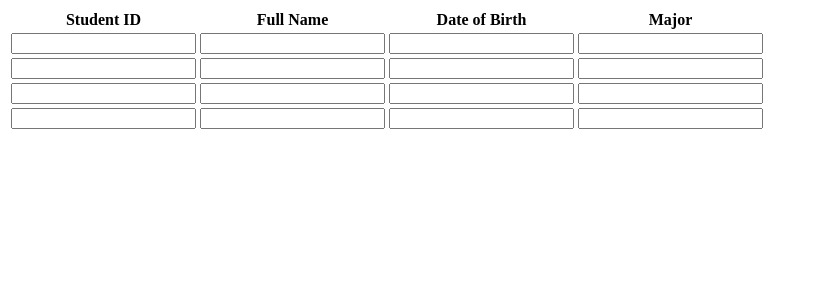
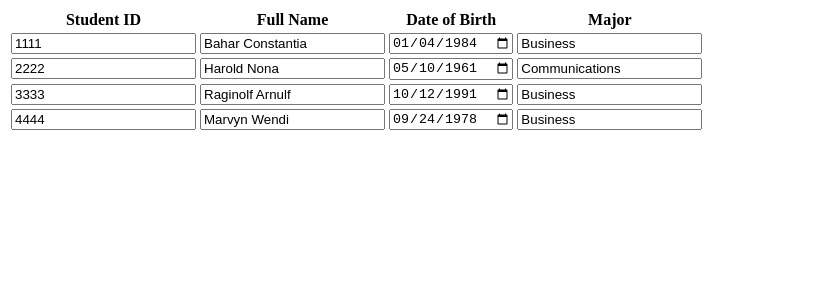
Before and after one commit to MRAlirad/tanstack-table, a React (Vite) app: page / in a window 1280 px wide. Shown: the top 300 px of the page, without its empty margins (0-815 px from the left). Built offline with nearby package versions, Linux system fonts and the light colour scheme.

Commit message:
TableCell: input props, type

```diff
--- a/components/Table.jsx
+++ b/components/Table.jsx
@@ -39,18 +39,30 @@ const columns = [
 	columnHelper.accessor('studentId', {
 		header: 'Student ID',
 		cell: TableCell,
+		meta: {
+			type: 'number',
+		},
 	}),
 	columnHelper.accessor('name', {
 		header: 'Full Name',
 		cell: TableCell,
+		meta: {
+			type: 'text',
+		},
 	}),
 	columnHelper.accessor('dateOfBirth', {
 		header: 'Date of Birth',
 		cell: TableCell,
+		meta: {
+			type: 'date',
+		},
 	}),
 	columnHelper.accessor('major', {
 		header: 'Major',
 		cell: TableCell,
+		meta: {
+			type: 'text',
+		},
 	}),
 ];
 
--- a/components/TableCell.jsx
+++ b/components/TableCell.jsx
@@ -1,13 +1,33 @@
-import { useState } from 'react';
+import { useState, useEffect } from 'react';
+import PropTypes from 'prop-types';
 
-const TableCell = () => {
-	const [value, setValue] = useState('');
+const TableCell = ({ getValue, row, column, table }) => {
+	const initialValue = getValue();
+	const [value, setValue] = useState(initialValue);
+
+	useEffect(() => {
+		setValue(initialValue);
+	}, [initialValue]);
+
+	const onBlur = () => {
+		table.options.meta?.updateData(row.index, column.id, value);
+	};
+
 	return (
 		<input
 			value={value}
+			type={column.columnDef.meta?.type}
+			onBlur={onBlur}
 			onChange={e => setValue(e.target.value)}
 		/>
 	);
 };
 
+TableCell.propTypes = {
+	getValue: PropTypes.func,
+	table: PropTypes.object,
+	row: PropTypes.object,
+	column: PropTypes.object,
+};
+
 export default TableCell;
```
